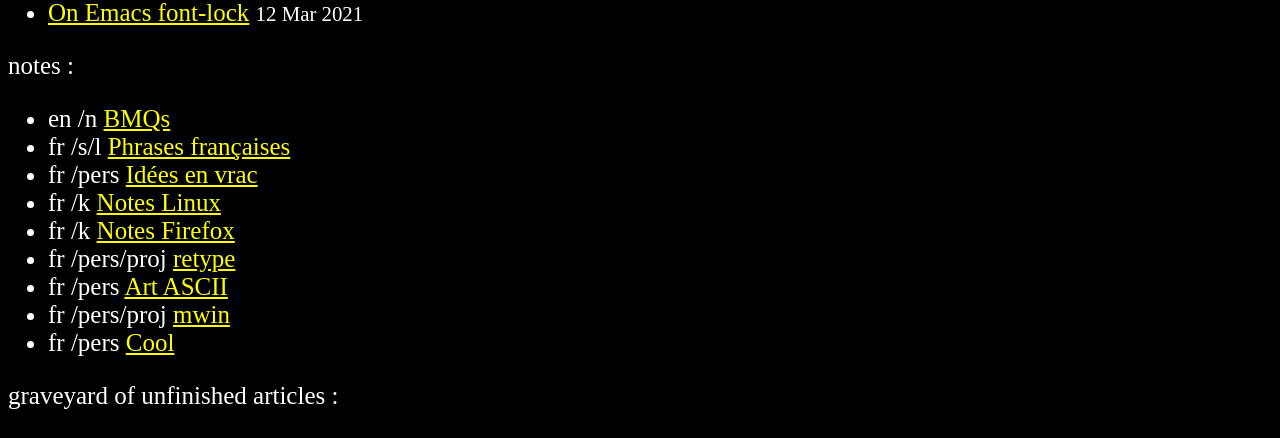
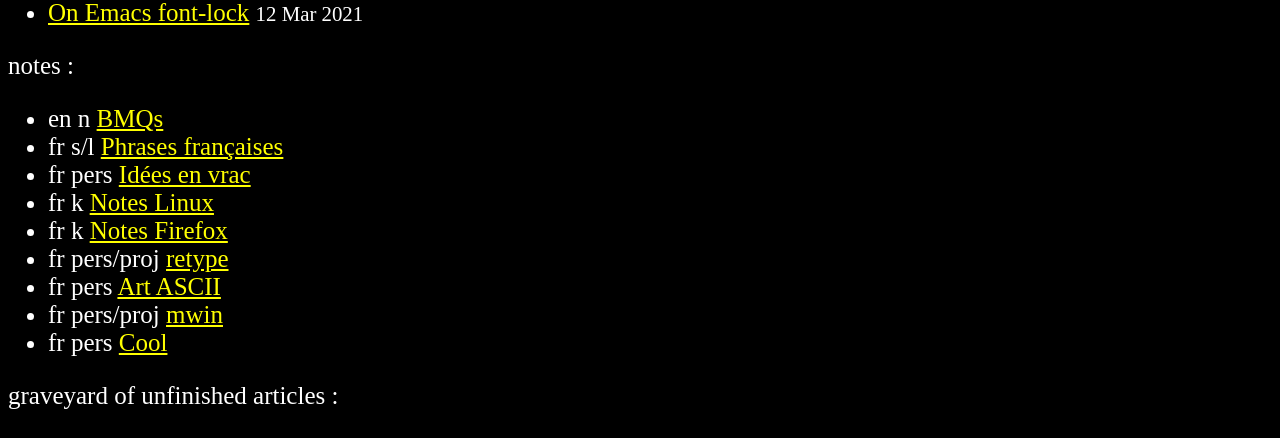
Before and after one commit to plu5/plu5.github.io, a Jekyll site: the page built from index.html, in a window 1280 px wide. Shown: the part 1131-1569 px from the top of the page. Built offline with Jekyll 4.4.1, drawn with Linux system fonts in a browser that asks for light colours; the list of posts is cut into pages by our own code.

Commit message:
feat: remove slash from beginning of paths in notes list

```diff
--- a/index.html
+++ b/index.html
@@ -48,7 +48,7 @@ title: Home
   <ul class="posts">
     {% for post_ in site.notes %}
     <li>
-      {{ post_.lang }} {{ post_.path | split: "/" | pop | join: "/" | remove_first: "_notes" }}
+      {{ post_.lang }} {{ post_.path | split: "/" | pop | join: "/" | remove_first: "_notes/" }}
       <a class="post-link" href="{{ post_.url }}">{{ post_.title }}</a>
     </li>
     {% endfor %}
```
